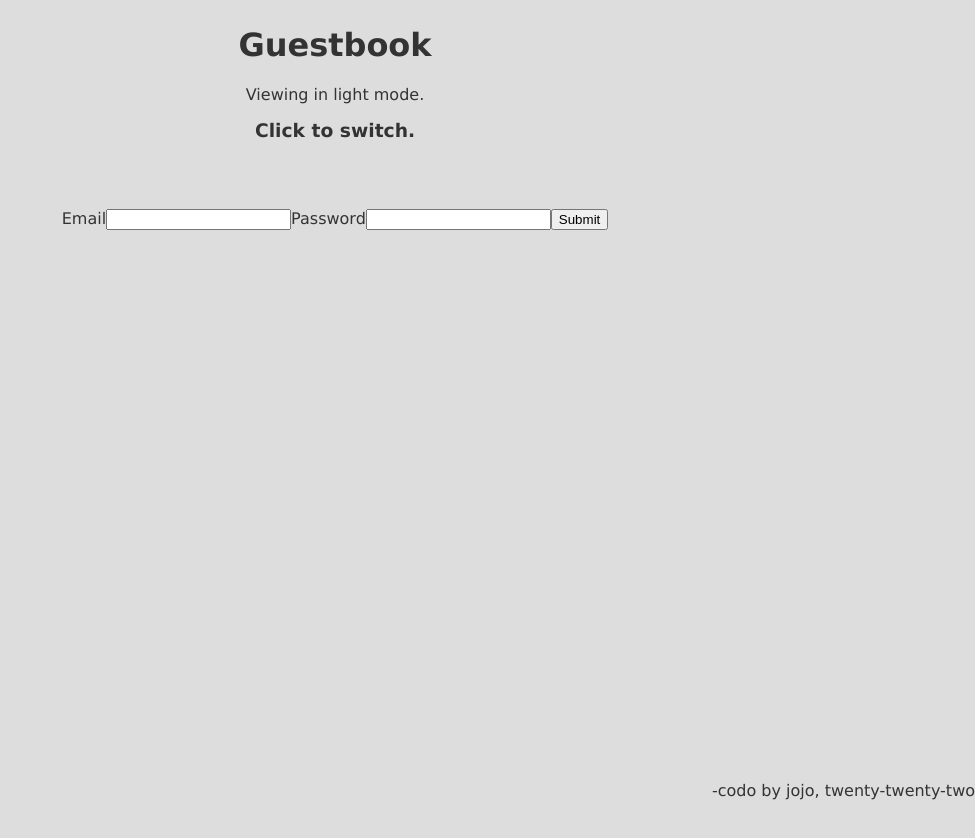
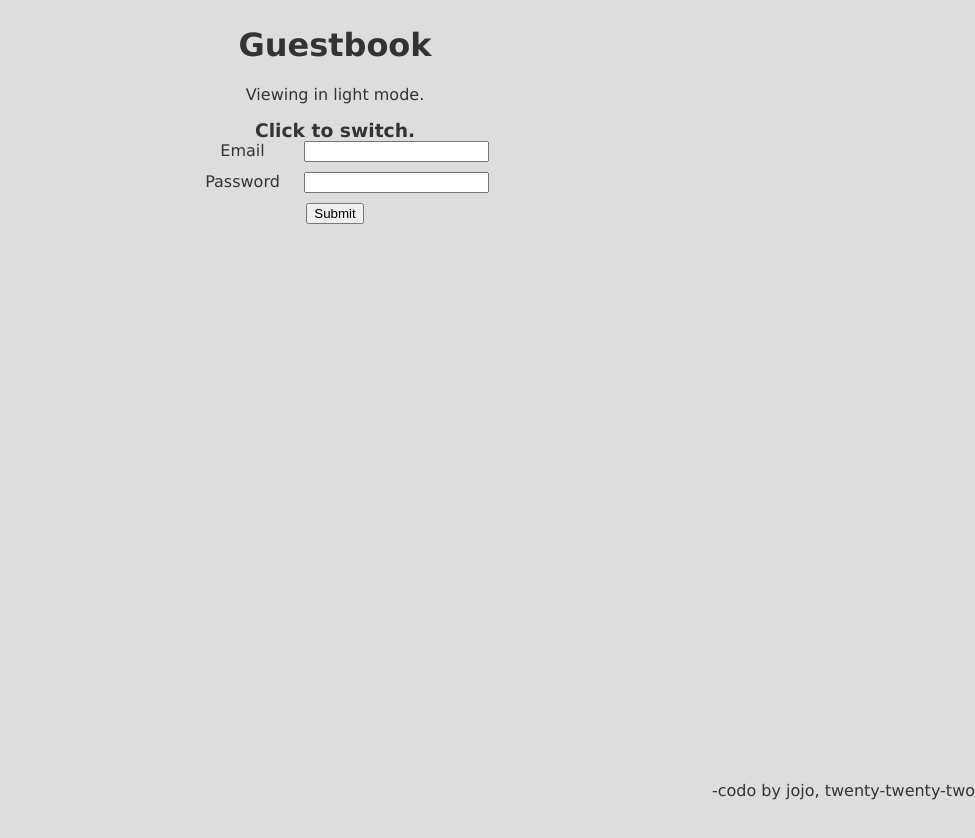
Before and after one commit to jlaurentpdx/guestbook-auth, a React app: page /login in a window 1280 px wide. Shown: the top 838 px of the page, without its empty margins (305-1280 px from the left). Built offline with nearby package versions, Linux system fonts and the light colour scheme.

Commit message:
username displays on Header and in Entry

```diff
--- a/src/components/Entry/Entry.jsx
+++ b/src/components/Entry/Entry.jsx
@@ -1,7 +1,7 @@
-export default function Entry({ name, comment, date }) {
+export default function Entry({ user, comment, date }) {
   return (
     <li>
-      <h3>{name}</h3>
+      <h3>{user}</h3>
       <p>{comment}</p>
       <p>{date}</p>
     </li>
--- a/src/components/GuestForm/GuestForm.jsx
+++ b/src/components/GuestForm/GuestForm.jsx
@@ -4,41 +4,26 @@ import { useEntries } from '../../context/EntryContext';
 import { v4 as uuid } from 'uuid';
 
 export default function GuestForm() {
-  const [name, setName] = useState('');
   const [comment, setComment] = useState('');
-  const { user, setUser } = useUser();
+  const { user, logout } = useUser();
   const { setEntries } = useEntries();
 
   const handleSubmit = async (e) => {
     e.preventDefault();
     const date = new Date().toDateString();
-    const entry = { id: uuid(), name, comment, date };
+    const entry = { id: uuid(), user, comment, date };
 
     try {
-      setUser(name);
       setComment('');
       setEntries((prevState) => [entry, ...prevState]);
     } catch {
-      alert('something went wrong');
+      alert('Something went wrong. Your message was not entered.');
     }
-  };
-
-  const handleChangeUser = () => {
-    setUser('');
-    setName('');
   };
 
   return (
     <>
       <form id="guest-form">
-        {!user && (
-          <input
-            value={name}
-            placeholder="Your Name"
-            aria-label="Your Name"
-            onChange={(e) => setName(e.target.value)}
-          />
-        )}
         <input
           value={comment}
           placeholder="Your Comment"
@@ -47,7 +32,7 @@ export default function GuestForm() {
         />
         <button onClick={handleSubmit}>Sign</button>
         {user && (
-          <p style={{ cursor: 'pointer' }} onClick={handleChangeUser}>
+          <p style={{ cursor: 'pointer' }} onClick={logout}>
             Not {user}? Click here.
           </p>
         )}
--- a/src/components/Header/Header.jsx
+++ b/src/components/Header/Header.jsx
@@ -1,9 +1,11 @@
 import { useUser } from '../../context/UserContext';
+import { useEntries } from '../../context/EntryContext';
 import { useTheme } from '../../context/ThemeContext';
 import styles from './Header.css';
 
 export default function Header() {
   const { user } = useUser();
+  const { entries } = useEntries();
   const { theme, toggleTheme } = useTheme();
 
   return (
@@ -15,16 +17,18 @@ export default function Header() {
         Click to switch.
       </h3>
       {user ? (
+        entries.length > 0 ? (
           <h2>
             Thank you for signing,{' '}
             <span className={styles.currentUser}>{user}</span>.
           </h2>
         ) : (
-        <h2 className={styles.hidden}>
-          Thank you for signing,{' '}
-          <span className={styles.currentUser}>{user}</span>.
+          <h2>
+            Welcome. Care to sign,{' '}
+            <span className={styles.currentUser}>{user}</span>?
           </h2>
-      )}
+        )
+      ) : null}
     </header>
   );
 }
--- /dev/null
+++ b/src/components/LoginForm/LoginForm.css
@@ -0,0 +1,16 @@
+.form {
+  margin: auto;
+}
+
+.control {
+  display: flex;
+  justify-content: center;
+
+  margin-bottom: 10px;
+  text-align: center;
+}
+
+.label {
+  min-width: fit-content;
+  width: 10%;
+}
--- /dev/null
+++ b/src/components/LoginForm/LoginForm.jsx
@@ -0,0 +1,42 @@
+import styles from './LoginForm.css';
+
+export default function LoginForm({
+  email,
+  setEmail,
+  password,
+  setPassword,
+  error,
+  handleLogin,
+}) {
+  const { form, control, label } = styles;
+  return (
+    <form className={form}>
+      <div className={control}>
+        <label htmlFor="email" className={label}>
+          Email
+        </label>
+        <input
+          id="email"
+          name="email"
+          type="email"
+          value={email}
+          onChange={(e) => setEmail(e.target.value)}
+        />
+      </div>
+      <div className={control}>
+        <label htmlFor="password" className={label}>
+          Password
+        </label>
+        <input
+          id="password"
+          name="password"
+          type="password"
+          value={password}
+          onChange={(e) => setPassword(e.target.value)}
+        />
+      </div>
+      <button onClick={handleLogin}>Submit</button>
+      {error && <p>{error}</p>}
+    </form>
+  );
+}
--- a/src/context/UserContext.jsx
+++ b/src/context/UserContext.jsx
@@ -6,18 +6,15 @@ export function UserProvider({ children }) {
   const [user, setUser] = useState(null);
 
   const login = (email, password) => {
-    // create a boolean value to return
     const checkLogin =
       email === process.env.REACT_APP_AUTH_EMAIL &&
       password === process.env.REACT_APP_AUTH_PASSWORD;
-    if (checkLogin) setUser(email);
+    if (checkLogin) setUser('Jordan');
     return checkLogin;
   };
 
-  const logout = (callback) => {
+  const logout = () => {
     setUser(null);
-    callback();
-    // what is callback doing?
   };
 
   const value = useMemo(() => ({ user, login, logout }), [user]);
--- a/src/utils/PrivateRoute.jsx
+++ b/src/utils/PrivateRoute.jsx
@@ -2,7 +2,7 @@ import { Route, Redirect } from 'react-router-dom';
 import { useUser } from '../context/UserContext';
 
 export default function PrivateRoute({ children, ...rest }) {
-  const user = useUser();
+  const { user } = useUser();
   return (
     <Route
       {...rest}
--- a/src/views/Home/Home.jsx
+++ b/src/views/Home/Home.jsx
@@ -1,14 +1,11 @@
-import { EntriesContext, EntriesProvider } from '../../context/EntryContext';
 import GuestForm from '../../components/GuestForm/GuestForm';
 import EntryList from '../../components/EntryList/EntryList';
 
 export default function Home() {
   return (
     <>
-      <EntriesProvider>
-        <GuestForm />
-        <EntryList />
-      </EntriesProvider>
+      <GuestForm />
+      <EntryList />
     </>
   );
 }
--- a/src/views/Layout/Layout.jsx
+++ b/src/views/Layout/Layout.jsx
@@ -1,12 +1,15 @@
 import Header from '../../components/Header/Header';
 import Footer from '../../components/Footer/Footer';
+import { EntriesProvider } from '../../context/EntryContext';
 
 export default function Layout({ children }) {
   return (
     <>
-      <Header />
-      <main>{children}</main>
-      <Footer />
+      <EntriesProvider>
+        <Header />
+        <main>{children}</main>
+        <Footer />
+      </EntriesProvider>
     </>
   );
 }
--- a/src/views/Login/Login.jsx
+++ b/src/views/Login/Login.jsx
@@ -1,5 +1,6 @@
 import { useState } from 'react';
 import { useLocation, useHistory } from 'react-router-dom';
+import LoginForm from '../../components/LoginForm/LoginForm';
 import { useUser } from '../../context/UserContext';
 
 export default function Login() {
@@ -21,25 +22,8 @@ export default function Login() {
   };
 
   return (
-    <form>
-      <label htmlFor="email">Email</label>
-      <input
-        id="email"
-        name="email"
-        type="email"
-        value={email}
-        onChange={(e) => setEmail(e.target.value)}
-      />
-      <label htmlFor="password">Password</label>
-      <input
-        id="password"
-        name="password"
-        type="password"
-        value={password}
-        onChange={(e) => setPassword(e.target.value)}
-      />
-      <button onClick={handleLogin}>Submit</button>
-      {error && <p>{error}</p>}
-    </form>
+    <LoginForm
+      {...{ email, setEmail, password, setPassword, error, handleLogin }}
+    />
   );
 }
```
Lines whose indentation alone changed are shown as unchanged.
